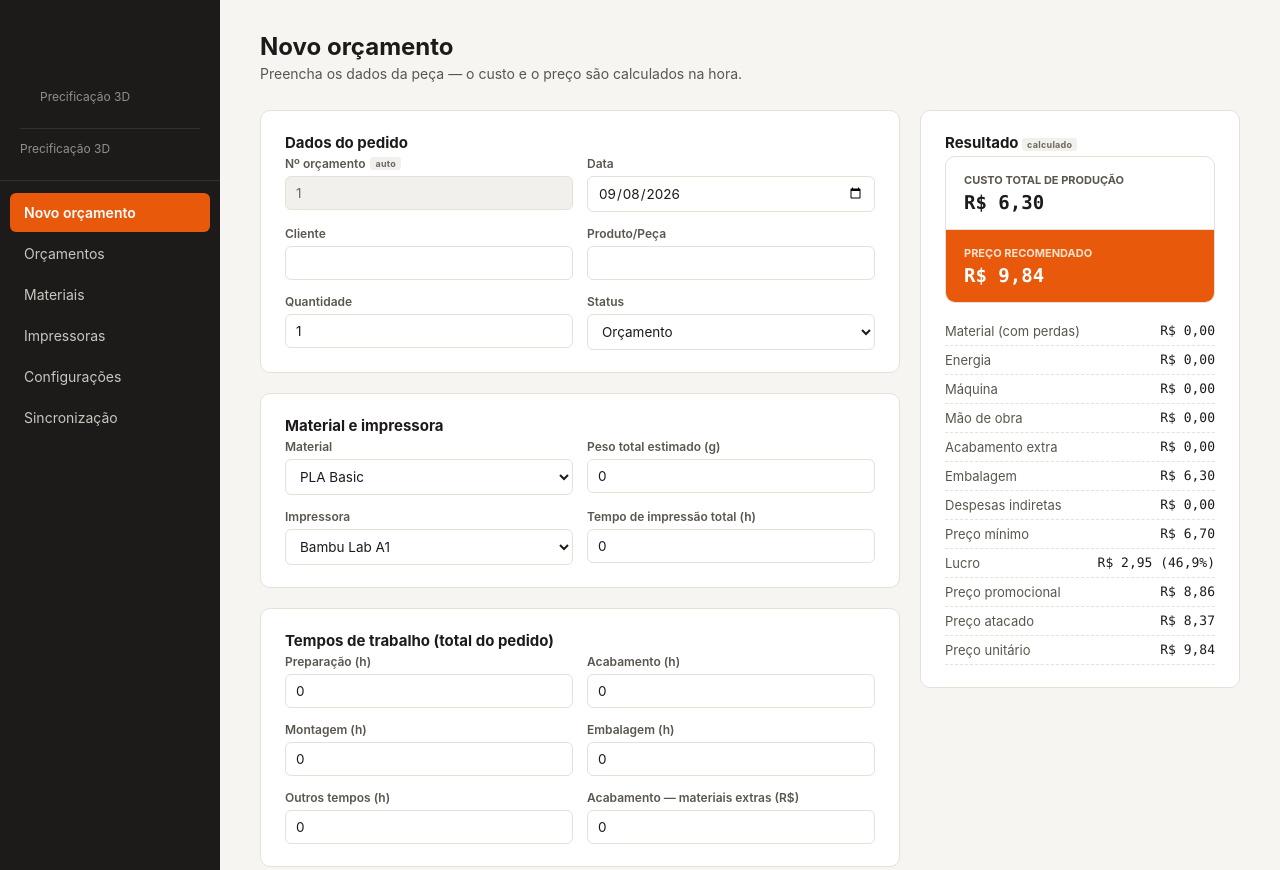
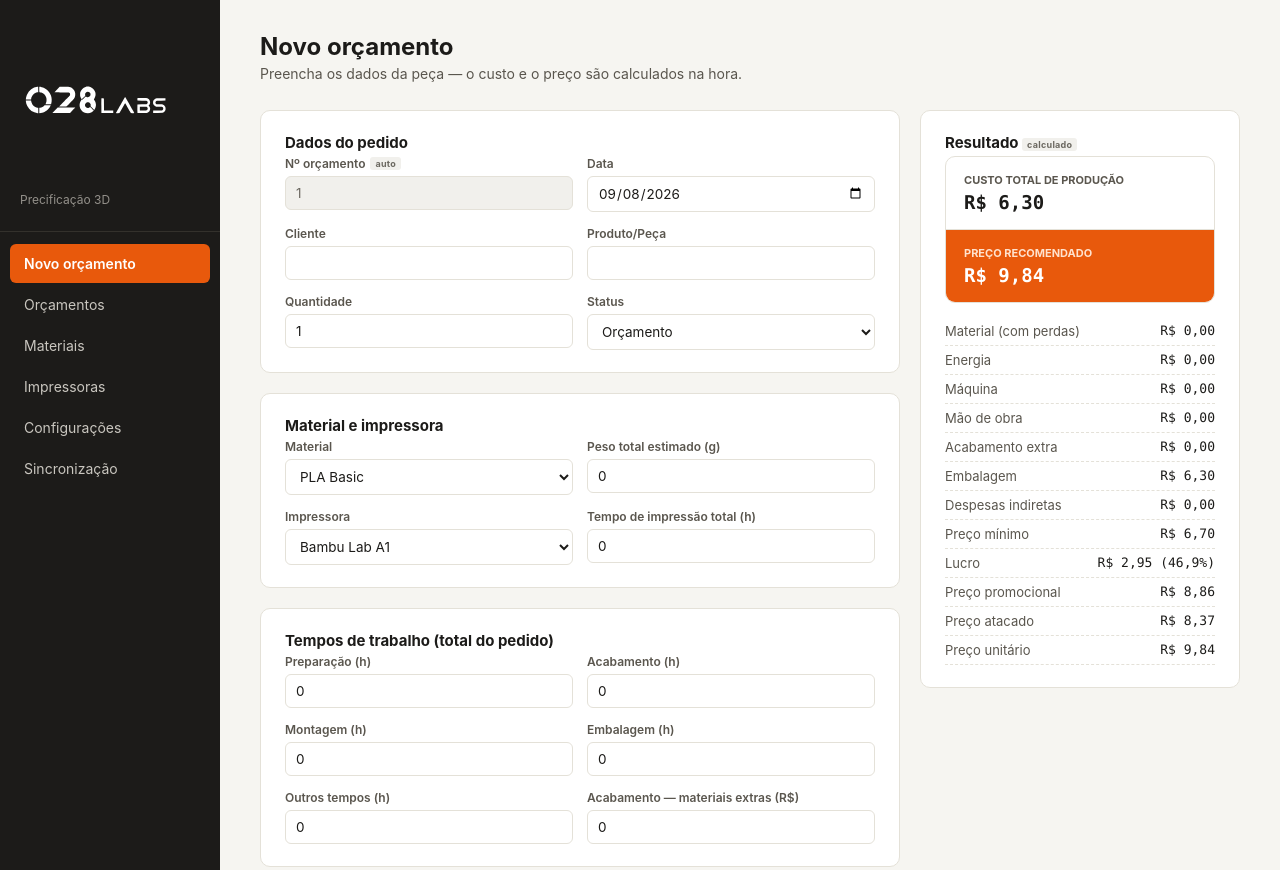
Before and after one commit to 028labs3d/028labs3d.github.io, a plain HTML site: page index.html in a window 1280 px wide. Shown: the top 870 px of the page. Drawn offline with Linux system fonts and the light colour scheme.

Commit message:
Update index.html

```diff
--- a/index.html
+++ b/index.html
@@ -45,8 +45,6 @@
   color:#93908a;
   margin-top:4px;
 }
-  .brand .num{font-family:var(--mono); font-size:11px; color:var(--accent); letter-spacing:.08em;}
-  .brand .name{font-size:19px; font-weight:700; margin-top:2px;}
   nav{display:flex; flex-direction:column; gap:2px; padding:0 10px;}
   nav button{
     all:unset; cursor:pointer; padding:11px 14px; border-radius:6px; font-size:14px;
@@ -132,13 +130,7 @@
 <div class="shell">
   <aside class="side">
     <div class="brand">
-    <div class="brand">
-  <svg class="brand-logo"
-       viewBox="0 0 300 100"
-       xmlns="http://www.w3.org/2000/svg"
-       aria-label="028Labs">
-
-    <svg version="1.0" xmlns="http://www.w3.org/2000/svg"
+      <svg class="brand-logo" version="1.0" xmlns="http://www.w3.org/2000/svg"
  width="1254.000000pt" height="1254.000000pt" viewBox="0 0 1254.000000 1254.000000"
  preserveAspectRatio="xMidYMid meet">
 
@@ -200,11 +192,6 @@ c111 -2 142 0 142 10 0 8 -60 119 -133 248 -73 129 -211 375 -306 545 -192
 l44 47 -734 -1 -734 -2 -225 -228z"/>
 </g>
 </svg>
-
-  </svg>
-
-  <div class="sub">Precificação 3D</div>
-</div>
       <div class="sub">Precificação 3D</div>
     </div>
     <nav id="nav"></nav>
```
Lines whose indentation alone changed are shown as unchanged.
